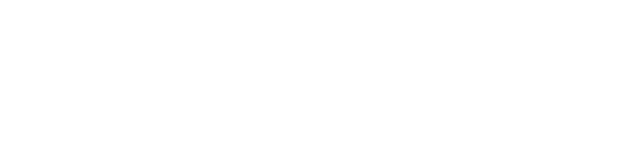
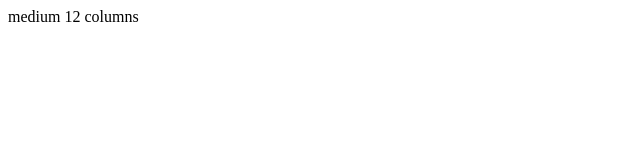
Before and after one commit to rdcsg/rdcsg.github.io, a plain HTML site: page index.html in a window 1280 px wide. Shown: the whole page, without its empty margins (0-640 px from the left). Drawn offline with nearby package versions, Linux system fonts and the light colour scheme.

Commit message:
add content

```diff
--- a/index.html
+++ b/index.html
@@ -6,7 +6,7 @@
   </head>
   <body>
     <div id="row">
-      <div id="medium-12 columns"></div>
+      <div id="medium-12 columns">medium 12 columns</div>
     </div>
     <script src="https://code.jquery.com/jquery-2.1.4.js"></script>
     <script src="https://cdnjs.cloudflare.com/ajax/libs/foundation/6.1.1/foundation.js"></script>
```
